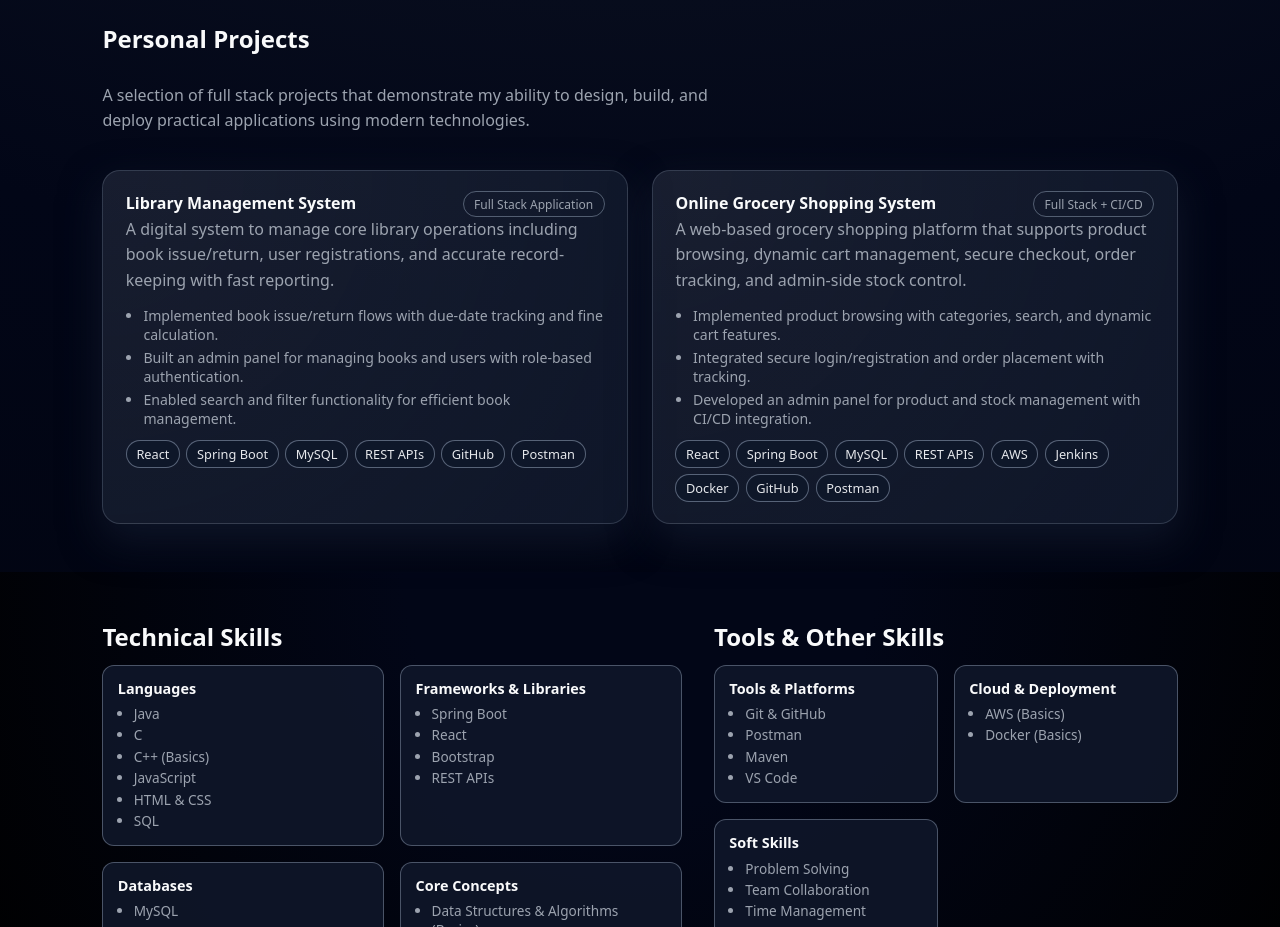
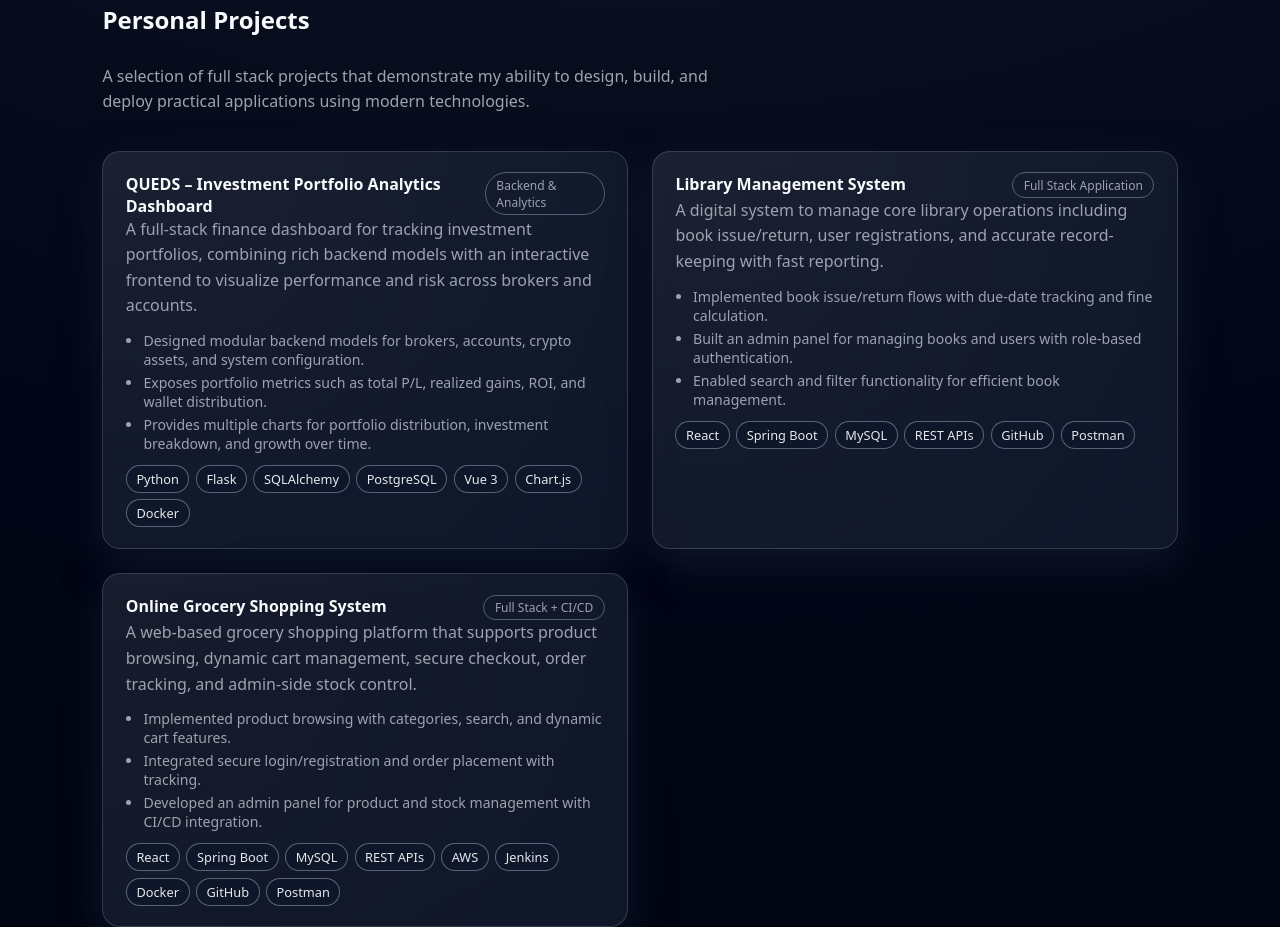
Before and after one commit to T-Jaswanth674/portfolio_1, a plain HTML site: page index.html in a window 1280 px wide. Shown: the part 1470-2397 px from the top of the page. Drawn offline with Linux system fonts and the light colour scheme.

Commit message:
Update index.html

```diff
--- a/index.html
+++ b/index.html
@@ -73,11 +73,11 @@
             <h3>Profiles</h3>
             <div class="link-row">
               <span>GitHub</span>
-              <a href="#" target="_blank" rel="noreferrer">github.com/T-Jaswanth674</a>
+              <a href="#" target="_blank" rel="noreferrer">github.com/your-username</a>
             </div>
             <div class="link-row">
               <span>LinkedIn</span>
-              <a href="#" target="_blank" rel="noreferrer">linkedin.com/in/https://www.linkedin.com/in/jaswanth-thalluri-3b91aa312/</a>
+              <a href="#" target="_blank" rel="noreferrer">linkedin.com/in/your-profile</a>
             </div>
           </div>
           <div class="hero-contact">
@@ -172,6 +172,32 @@
         </p>
 
         <div class="cards-grid">
+          <!-- QUEDS Investment Portfolio Dashboard -->
+          <article class="card project-card">
+            <div class="card-header">
+              <h3>QUEDS – Investment Portfolio Analytics Dashboard</h3>
+              <span class="card-label">Backend &amp; Analytics</span>
+            </div>
+            <p>
+              A full-stack finance dashboard for tracking investment portfolios, combining rich backend models with an
+              interactive frontend to visualize performance and risk across brokers and accounts.
+            </p>
+            <ul class="card-list">
+              <li>Designed modular backend models for brokers, accounts, crypto assets, and system configuration.</li>
+              <li>Exposes portfolio metrics such as total P/L, realized gains, ROI, and wallet distribution.</li>
+              <li>Provides multiple charts for portfolio distribution, investment breakdown, and growth over time.</li>
+            </ul>
+            <div class="tech-stack">
+              <span>Python</span>
+              <span>Flask</span>
+              <span>SQLAlchemy</span>
+              <span>PostgreSQL</span>
+              <span>Vue 3</span>
+              <span>Chart.js</span>
+              <span>Docker</span>
+            </div>
+          </article>
+
           <!-- Library Management System -->
           <article class="card project-card">
             <div class="card-header">
```
